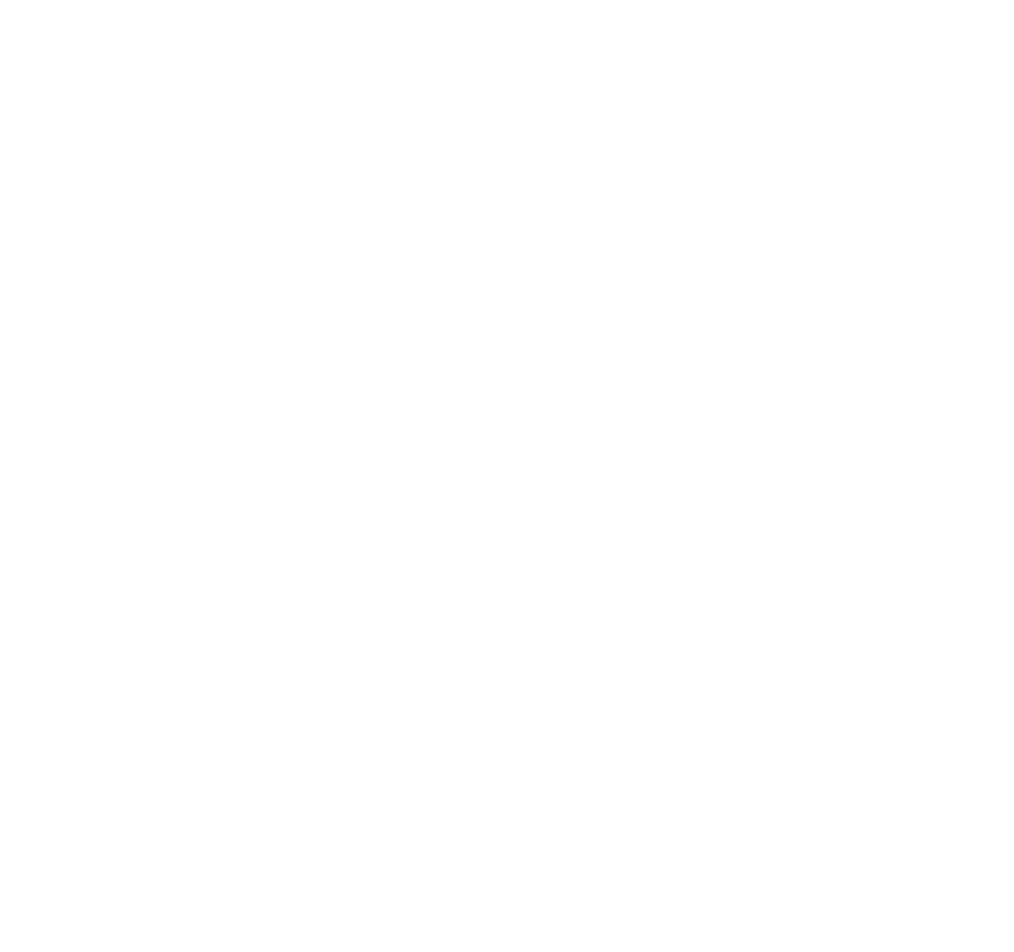
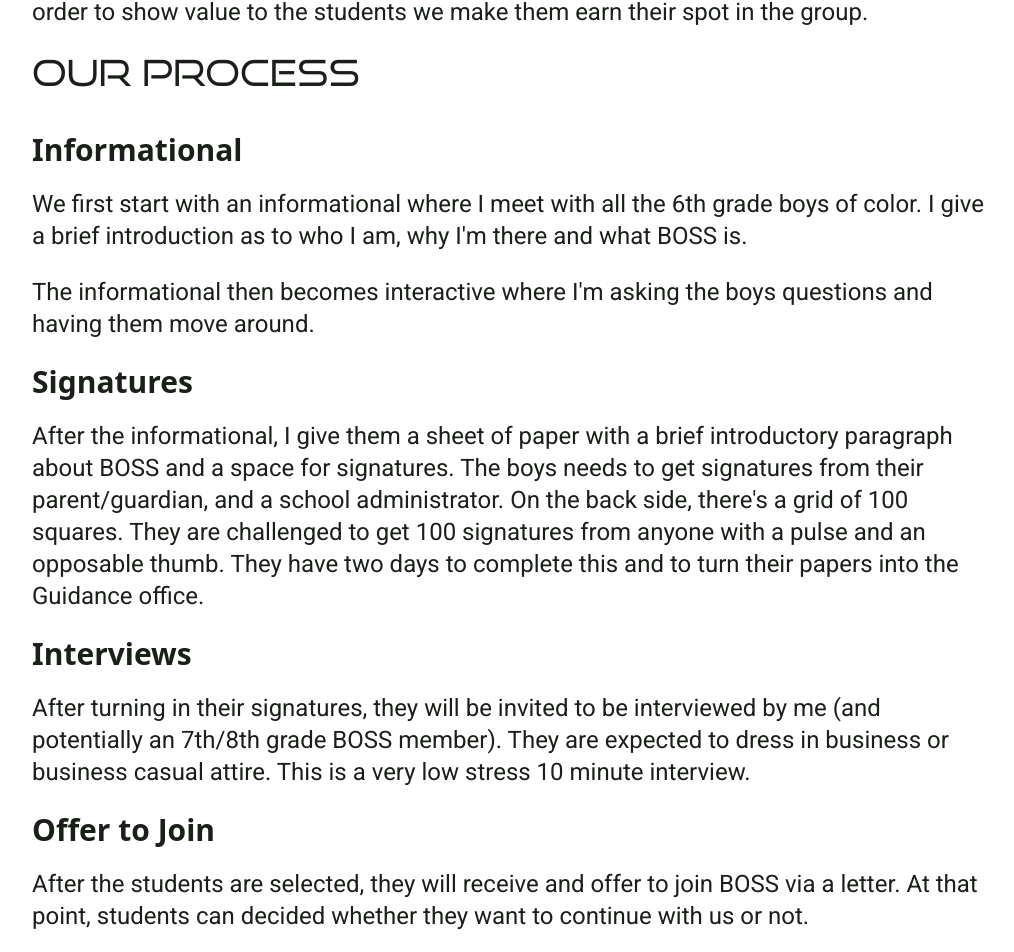
Before and after one commit to drethedevjs/boss-boys, a React (Vite) app: page /join in a window 1280 px wide. Before the commit this address had no page. Shown: the part 273-1225 px from the top of the page, without its empty margins (128-1142 px from the left). Before the commit the page ends 800 px from the top, so only its background shows below. Built offline with nearby package versions, Linux system fonts and the light colour scheme.

Commit message:
Added become a member page and updated header class styling.

```diff
--- a/src/assets/css/main.css
+++ b/src/assets/css/main.css
@@ -76,8 +76,12 @@
   @apply lg:text-5xl text-2xl text-right;
 }
 
-#about h2 {
-  @apply mb-3 text-3xl!;
+h2 {
+  @apply text-xl lg:text-4xl lg:mb-10 mb-5;
+}
+
+h3 {
+  @apply text-lg lg:text-3xl mb-5 font-bold;
 }
 
 #about p {
--- a/src/main.tsx
+++ b/src/main.tsx
@@ -5,6 +5,7 @@
 import { RootErrorBoundary } from "./components/RootErrorBoundary";
 import RootLayout from "./layouts/RootLayout";
 import { About } from "./pages/About";
+import { BecomeAMember } from "./pages/BecomeAMember";
 import { CommunityLeaders } from "./pages/CommunityLeaders";
 import { FaithfulHusbands } from "./pages/FaithfulHusbands";
 import Home from "./pages/Home";
@@ -33,6 +34,11 @@
       {
         path: "meet-the-mentor",
         element: <MeetTheMentor />,
+        ErrorBoundary: RootErrorBoundary
+      },
+      {
+        path: "join",
+        element: <BecomeAMember />,
         ErrorBoundary: RootErrorBoundary
       },
       {
--- /dev/null
+++ b/src/pages/BecomeAMember.tsx
@@ -0,0 +1,61 @@
+export const BecomeAMember = () => {
+  return (
+    <div className="boss-container">
+      <h1 className="page-header mb-10">Become A Member</h1>
+      <p>
+        Unfortunately, not all students interested in being a part of the
+        program can participate. In order to show value to the students we make
+        them earn their spot in the group.
+      </p>
+
+      <section id="our-process">
+        <h2>Our Process</h2>
+      </section>
+
+      <section id="informational">
+        <h3>Informational</h3>
+        <p>
+          We first start with an informational where I meet with all the 6th
+          grade boys of color. I give a brief introduction as to who I am, why
+          I'm there and what BOSS is.
+        </p>
+        <p>
+          The informational then becomes interactive where I'm asking the boys
+          questions and having them move around.
+        </p>
+      </section>
+
+      <section id="signatures">
+        <h3>Signatures</h3>
+        <p>
+          After the informational, I give them a sheet of paper with a brief
+          introductory paragraph about BOSS and a space for signatures. The boys
+          needs to get signatures from their parent/guardian, and a school
+          administrator. On the back side, there's a grid of 100 squares. They
+          are challenged to get 100 signatures from anyone with a pulse and an
+          opposable thumb. They have two days to complete this and to turn their
+          papers into the Guidance office.
+        </p>
+      </section>
+
+      <section id="interviews">
+        <h3>Interviews</h3>
+        <p>
+          After turning in their signatures, they will be invited to be
+          interviewed by me (and potentially an 7th/8th grade BOSS member). They
+          are expected to dress in business or business casual attire. This is a
+          very low stress 10 minute interview.
+        </p>
+      </section>
+
+      <section id="offer-to-join">
+        <h3>Offer to Join</h3>
+        <p>
+          After the students are selected, they will receive and offer to join
+          BOSS via a letter. At that point, students can decided whether they
+          want to continue with us or not.
+        </p>
+      </section>
+    </div>
+  );
+};
```
